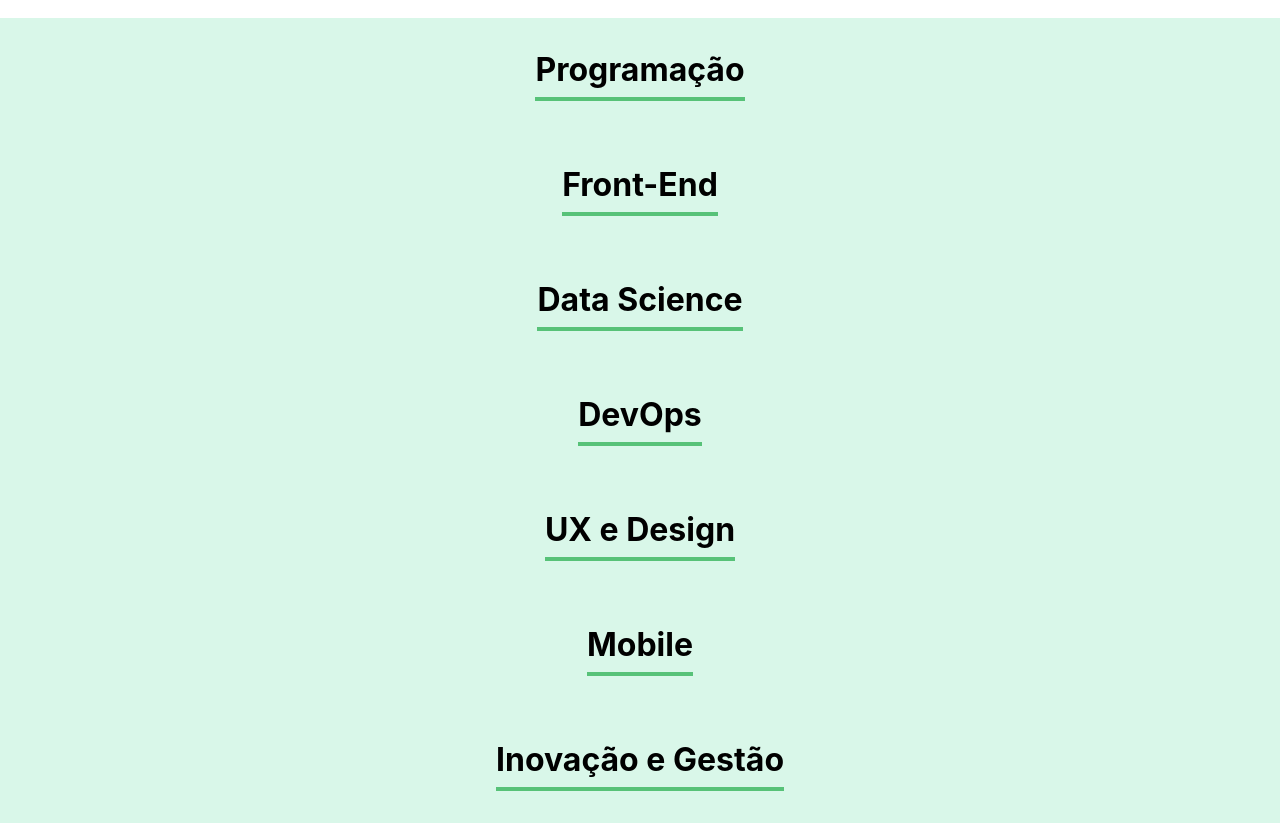
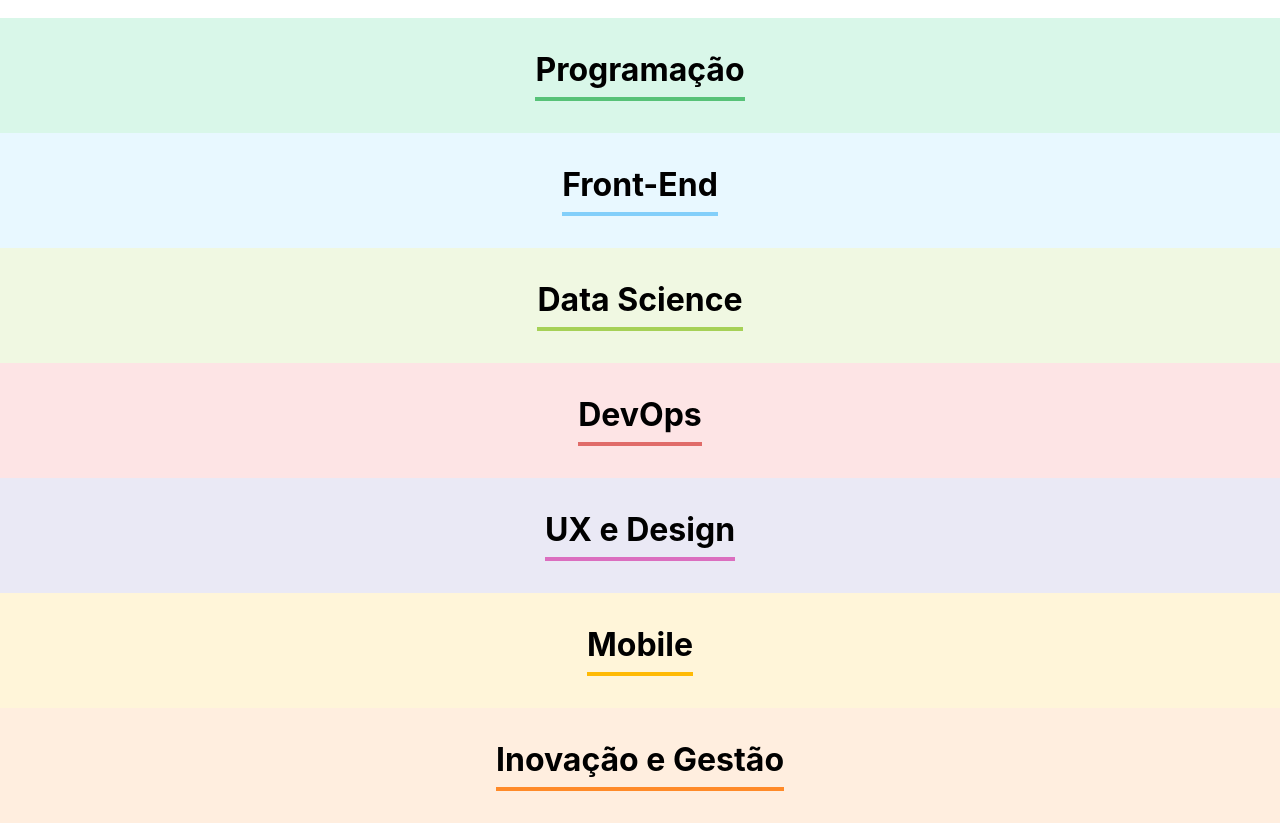
Before and after one commit to rafaelpequino/organo, a React (Create React App) app: page / in a window 1280 px wide. Shown: the part 1300-2123 px from the top of the page. Built offline with nearby package versions, Linux system fonts and the light colour scheme.

Commit message:
Adiciona primeiros estilos inline em Time

```diff
--- a/src/components/Time/index.js
+++ b/src/components/Time/index.js
@@ -2,8 +2,8 @@ import "./Time.css";
 
 const Time = (props) => {
     return (
-        <section className="time">
-            <h3>{props.nome}</h3>
+        <section className="time" style={{ backgroundColor: props.corPrimaria }}>
+            <h3 style={{ borderColor: props.corSecundaria }}>{props.nome}</h3>
         </section>
     )
 }
```
